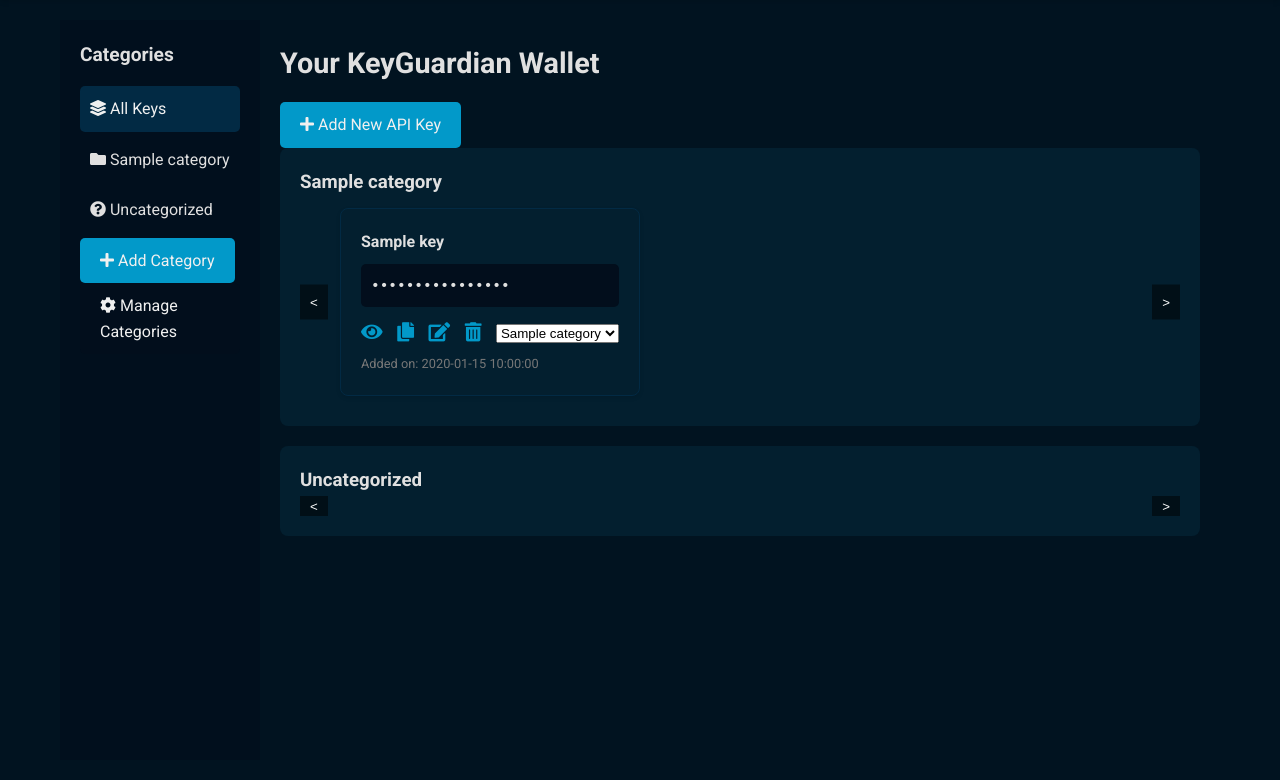
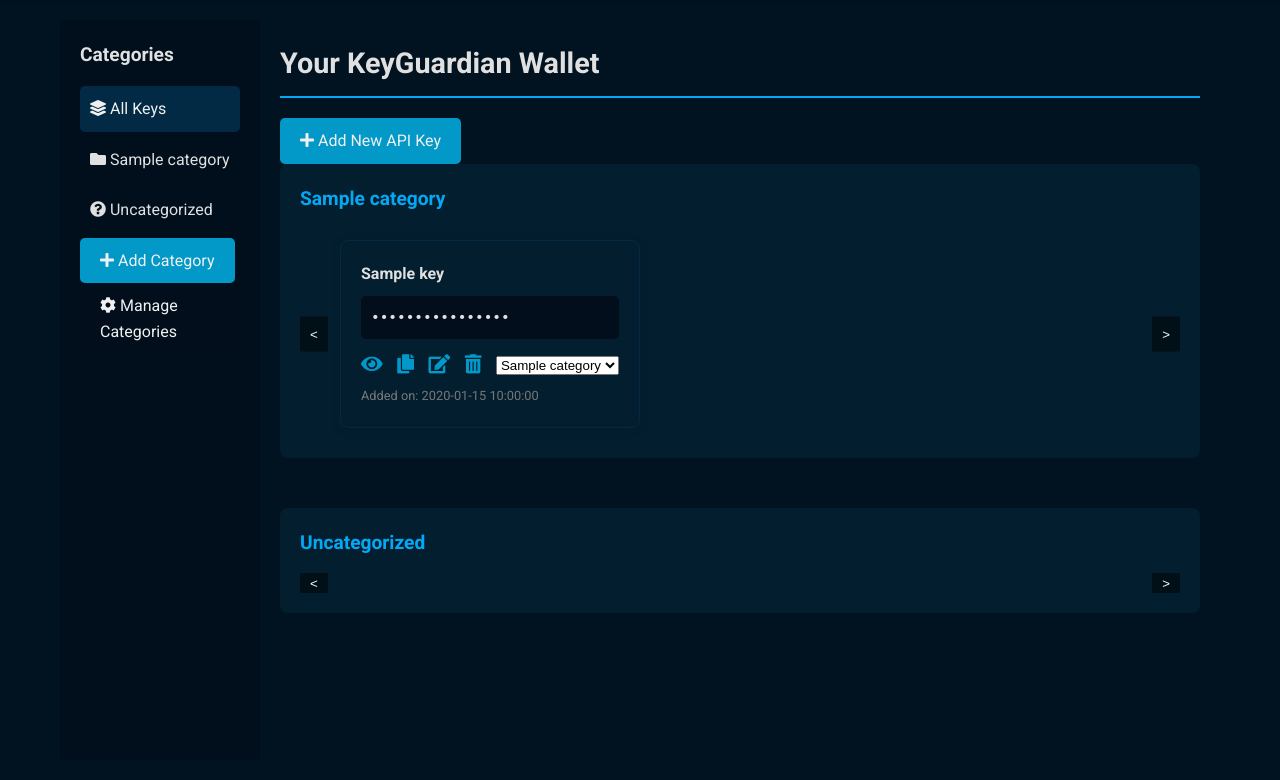
Before and after one commit to Garblesnarff/apikeywallet, a Flask app: page /wallet in a window 1280 px wide. Shown: the part 123-903 px from the top of the page. Run offline with Flask 3, Linux system fonts and the light colour scheme; a user stored in the database is signed in; tables that the repository leaves empty hold one stand-in row (values such as "Sample post"); parts of the project's set-up code (start-up, migrations or seed data) failed here and were passed over.

Commit message:
Agent query: Please check if the following visual improvements have been applied correctly: 1) The API key cards now have a subtle shadow and hover effect. 2) The color scheme is cohesive with darker tones and improved contrast. 3) Interactive elements like buttons and icons have hover effects. 4) Section titles are more prominent. 5) There's better spacing between different sections. Also, please verify if the overall functionality of the app is working as expected (adding, viewing, and managing API keys).

```diff
--- a/static/css/styles.css
+++ b/static/css/styles.css
@@ -86,6 +86,9 @@ h2 {
     margin-bottom: 1rem;
     color: var(--text-color);
     font-weight: 600;
+    padding-bottom: 10px;
+    border-bottom: 2px solid #03A9F4;
+    margin-bottom: 20px;
 }
 
 .btn {
@@ -170,6 +173,14 @@ h2 {
     background-color: #031F2F;
     border-radius: 8px;
     padding: 20px;
+    margin-bottom: 30px;
+}
+
+.category-group h3 {
+    font-weight: 600;
+    font-size: 1.2rem;
+    color: #03A9F4;
+    margin-bottom: 15px;
 }
 
 .api-key-carousel {
@@ -190,15 +201,15 @@ h2 {
     margin-right: 20px;
     background: #031F2F;
     border-radius: 8px;
-    box-shadow: 0 2px 4px rgba(0,0,0,0.1);
+    box-shadow: 0px 2px 8px rgba(0,0,0,0.15);
     padding: 20px;
-    transition: transform 0.3s ease, box-shadow 0.3s ease;
+    transition: all 0.3s ease;
     border: 1px solid #022A44;
 }
 
 .api-key:hover {
     transform: translateY(-5px);
-    box-shadow: 0 4px 8px rgba(0,0,0,0.15);
+    box-shadow: 0px 4px 12px rgba(0,0,0,0.2);
 }
 
 .api-key h4 {
@@ -215,6 +226,9 @@ h2 {
     margin-bottom: 15px;
     font-size: 0.9rem;
     color: var(--text-color);
+    word-break: break-all;
+    max-width: 100%;
+    overflow-wrap: break-word;
 }
 
 .key-actions {
@@ -229,11 +243,11 @@ h2 {
     cursor: pointer;
     font-size: 1.2rem;
     color: var(--button-color);
-    transition: color 0.3s ease;
+    transition: color 0.2s ease;
 }
 
 .key-actions button:hover {
-    color: var(--button-hover-color);
+    color: #03A9F4;
 }
 
 .date-added {
```
Also changed, not shown: Pasted-Suggestions-for-Further-Improvements-API-Key-Card-Borders-or-Shadows-Issue-The-API-key-cards-sti-1727838245104.txt (added, +29 -0 lines), image.png.
